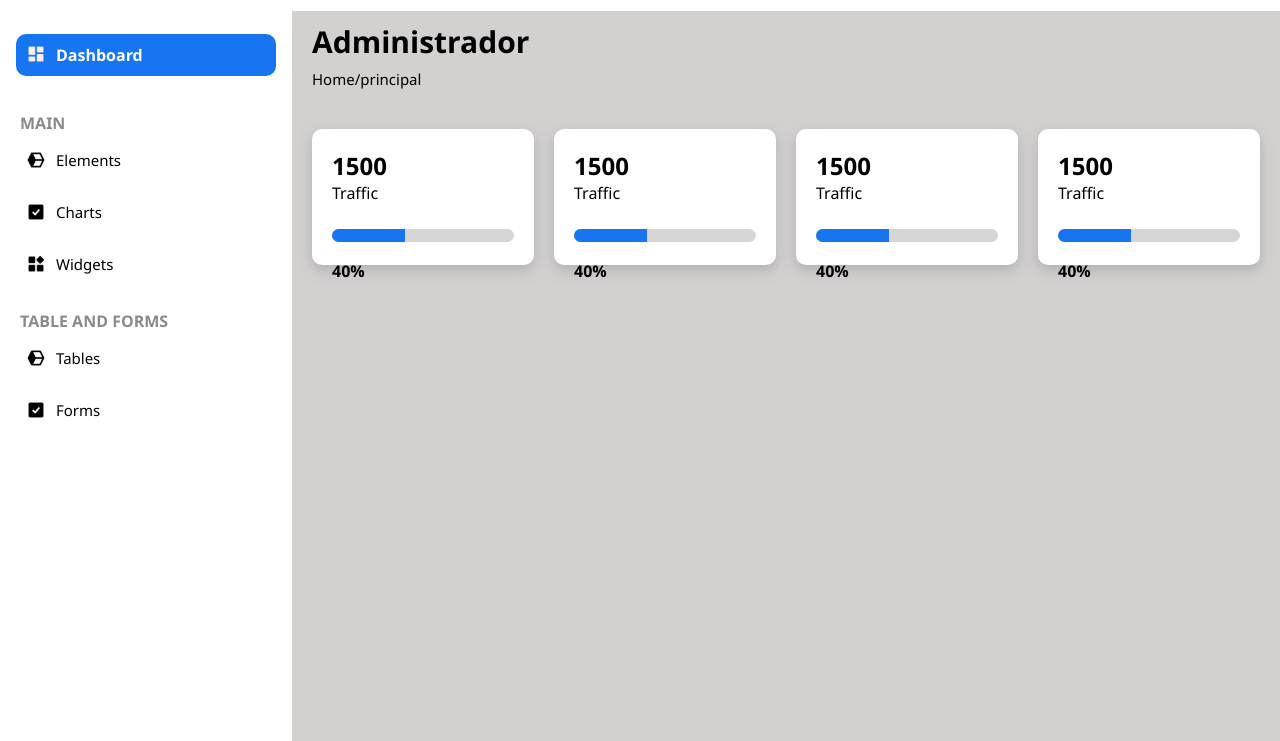
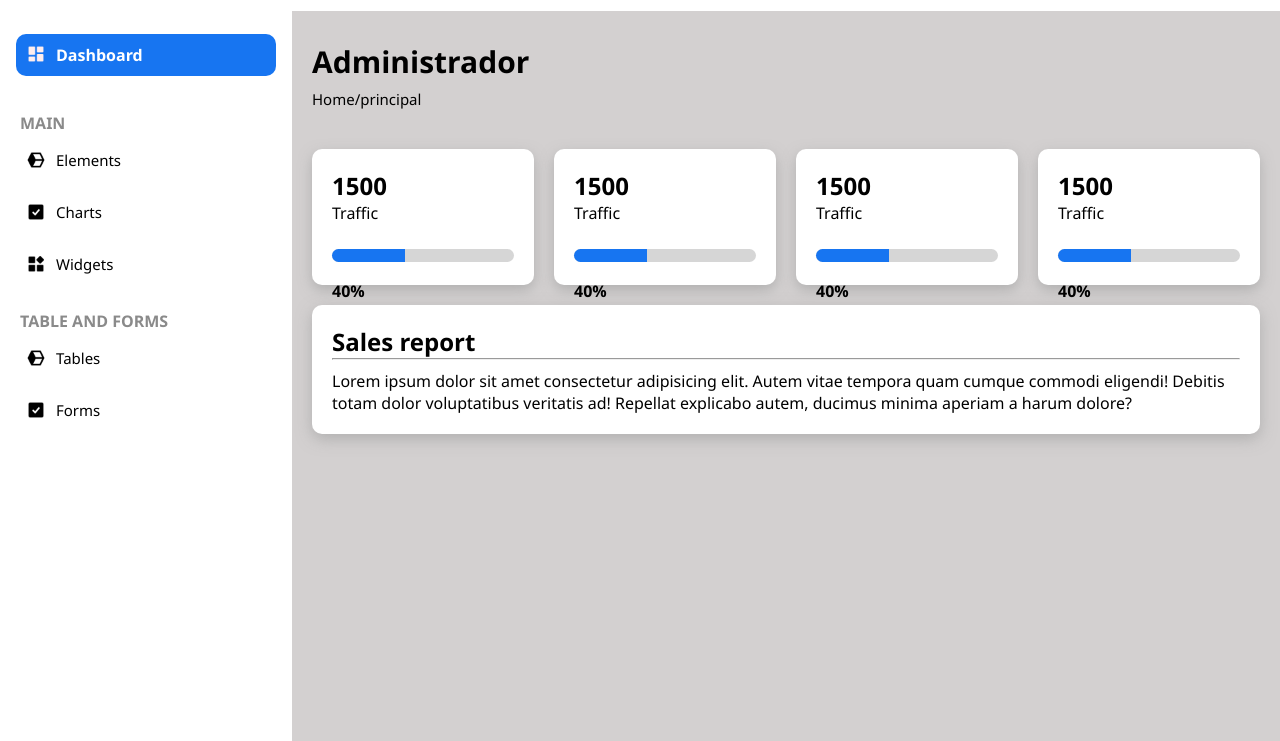
Before and after one commit to MarianaTraslavinaSarmiento/practicaModeladoEnCaja, a plain HTML site: page index.html in a window 1280 px wide. Shown: the part 59-800 px from the top of the page. Drawn offline with Linux system fonts and the light colour scheme.

Commit message:
feat: :sparkles: Añadí la caja de sales report

```diff
--- a/index.html
+++ b/index.html
@@ -128,6 +128,11 @@
 
         </div>
 
+        <div class="salesReport">
+            <h2>Sales report</h2>
+            <hr>
+            <p>Lorem ipsum dolor sit amet consectetur adipisicing elit. Autem vitae tempora quam cumque commodi eligendi! Debitis totam dolor voluptatibus veritatis ad! Repellat explicabo autem, ducimus minima aperiam a harum dolore?</p>
+        </div>
     </div>
 
 
--- a/style.css
+++ b/style.css
@@ -165,7 +165,7 @@ body{
 
 .boxAdministrador{
 
-    margin: 10px 20px 20px 20px;
+    margin: 30px 20px 20px 20px;
     font-size: 15px;
 }
 
@@ -176,10 +176,9 @@ body{
 
 .charts{
 
-    margin: 20px;
+    margin: 20px 20px 0px 20px;
     gap: 20px;
     display: flex;
-    height: 200px;
     flex-wrap: wrap;
     justify-content: center;
     width: auto
@@ -225,3 +224,17 @@ body{
 
 
 }
+.salesReport{
+
+    padding: 20px;
+    background-color: #fff;
+    margin: 20px;
+    border-radius: 10px;
+    box-shadow: 0px 5px 15px #a3a3a3bb
+
+}
+
+.salesReport p{
+
+    margin-top: 10px;
+}
```
